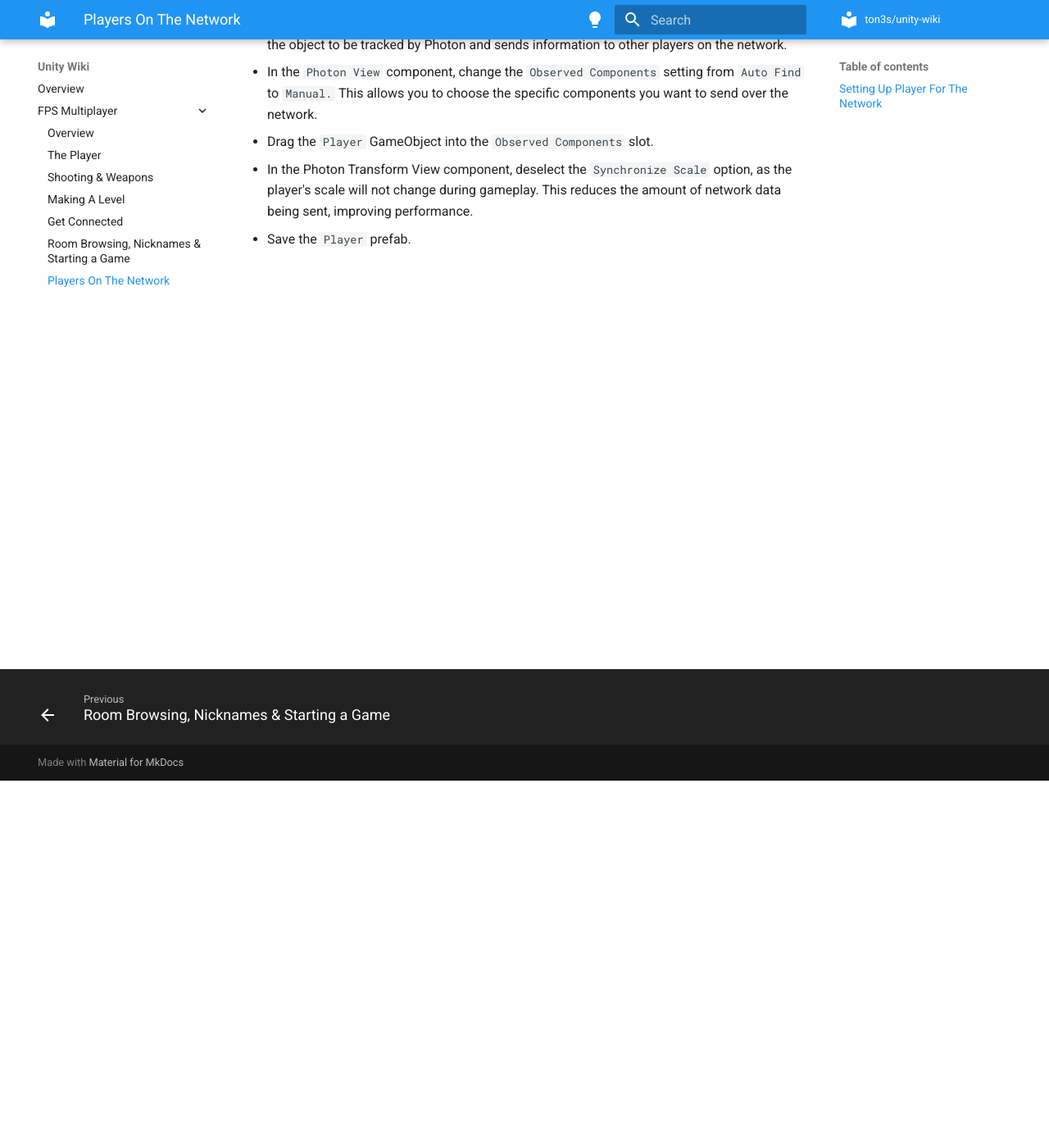
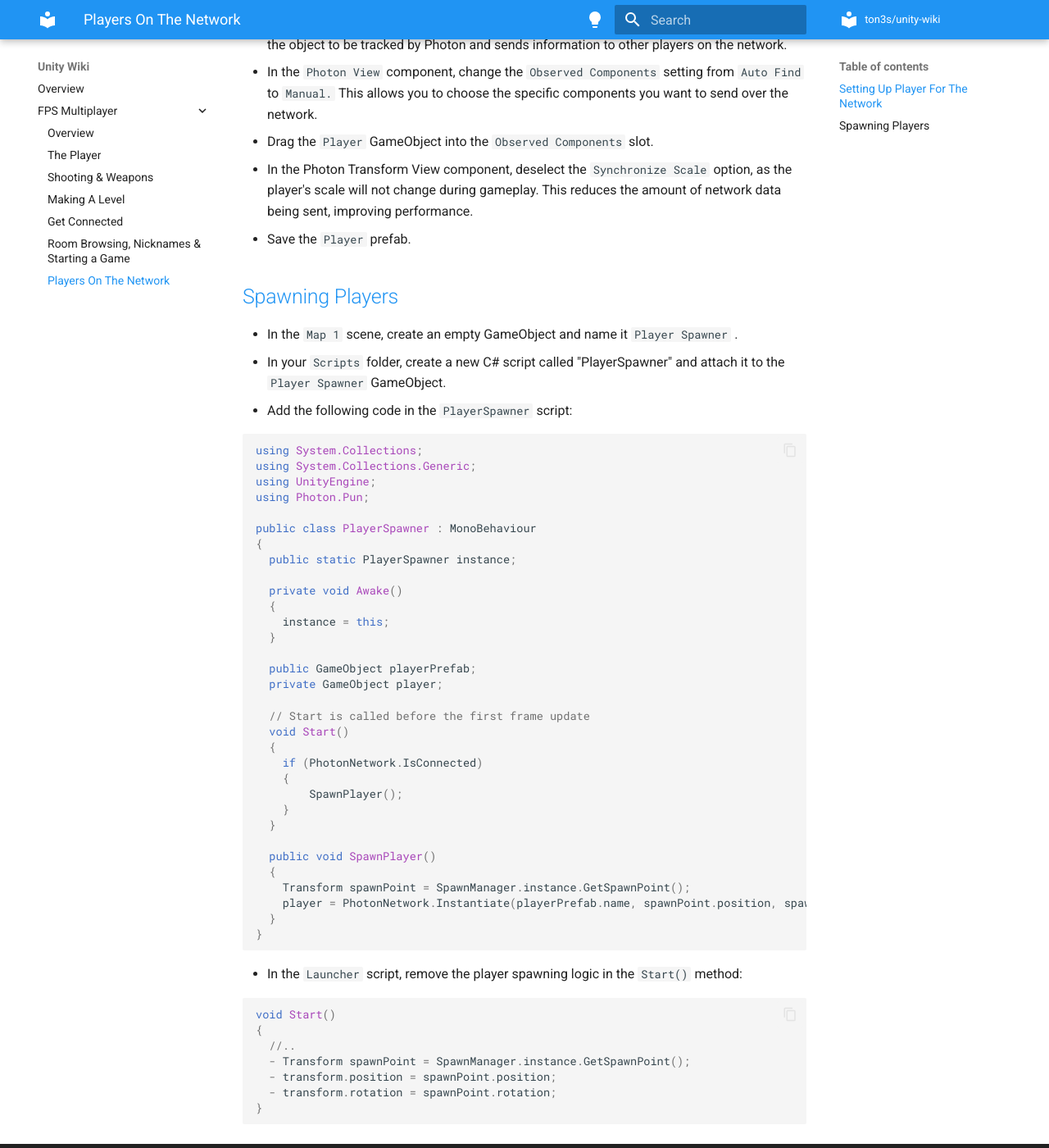
Before and after one commit to ton3s/unity-wiki, an MkDocs documentation site: the page built from docs/fps-multiplayer/players-on-network.md, in a window 1280 px wide and 1400 px high, scrolled down 448 px. Shown: the whole window at 82% size. Built offline with MkDocs 1.6.1 and Material for MkDocs 9.7.7, drawn with Linux system fonts in a browser that asks for light colours.

Commit message:
Add video 51

````diff
--- a/docs/fps-multiplayer/players-on-network.md
+++ b/docs/fps-multiplayer/players-on-network.md
@@ -12,3 +12,56 @@
 - Drag the `Player` GameObject into the `Observed Components` slot.
 - In the Photon Transform View component, deselect the `Synchronize Scale` option, as the player's scale will not change during gameplay. This reduces the amount of network data being sent, improving performance.
 - Save the `Player` prefab.
+
+## [Spawning Players](https://www.udemy.com/course/unity-online-multiplayer/learn/lecture/25989194#questions)
+
+- In the `Map 1` scene, create an empty GameObject and name it `Player Spawner` .
+- In your `Scripts` folder, create a new C# script called "PlayerSpawner" and attach it to the `Player Spawner` GameObject.
+- Add the following code in the `PlayerSpawner` script:
+
+```cs
+using System.Collections;
+using System.Collections.Generic;
+using UnityEngine;
+using Photon.Pun;
+
+public class PlayerSpawner : MonoBehaviour
+{
+  public static PlayerSpawner instance;
+
+  private void Awake()
+  {
+    instance = this;
+  }
+
+  public GameObject playerPrefab;
+  private GameObject player;
+
+  // Start is called before the first frame update
+  void Start()
+  {
+    if (PhotonNetwork.IsConnected)
+    {
+        SpawnPlayer();
+    }
+  }
+
+  public void SpawnPlayer()
+  {
+    Transform spawnPoint = SpawnManager.instance.GetSpawnPoint();
+    player = PhotonNetwork.Instantiate(playerPrefab.name, spawnPoint.position, spawnPoint.rotation);
+  }
+}
+```
+
+- In the `Launcher` script, remove the player spawning logic in the `Start()` method:
+
+```cs
+void Start()
+{
+  //..
+  - Transform spawnPoint = SpawnManager.instance.GetSpawnPoint();
+  - transform.position = spawnPoint.position;
+  - transform.rotation = spawnPoint.rotation;
+}
+```
````
